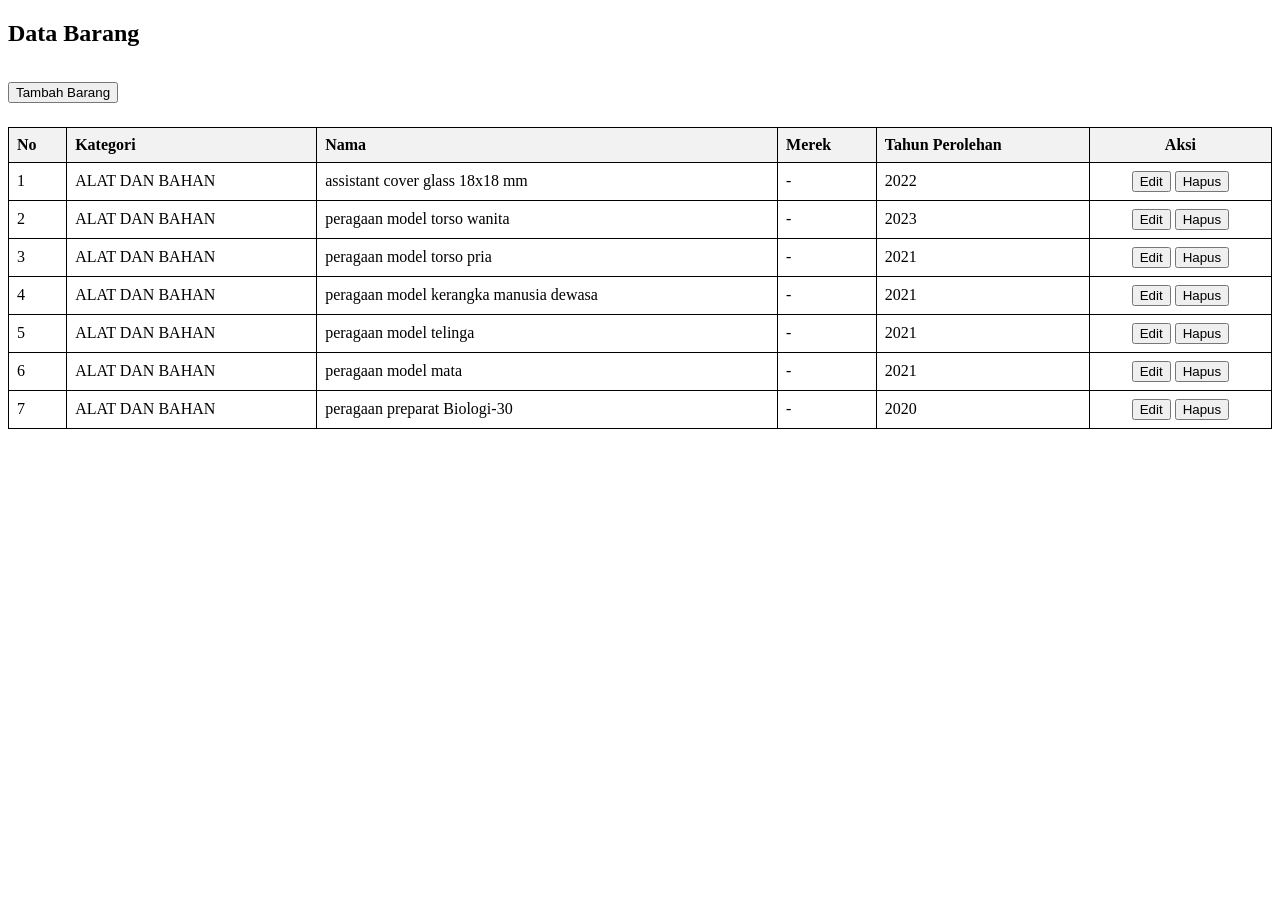
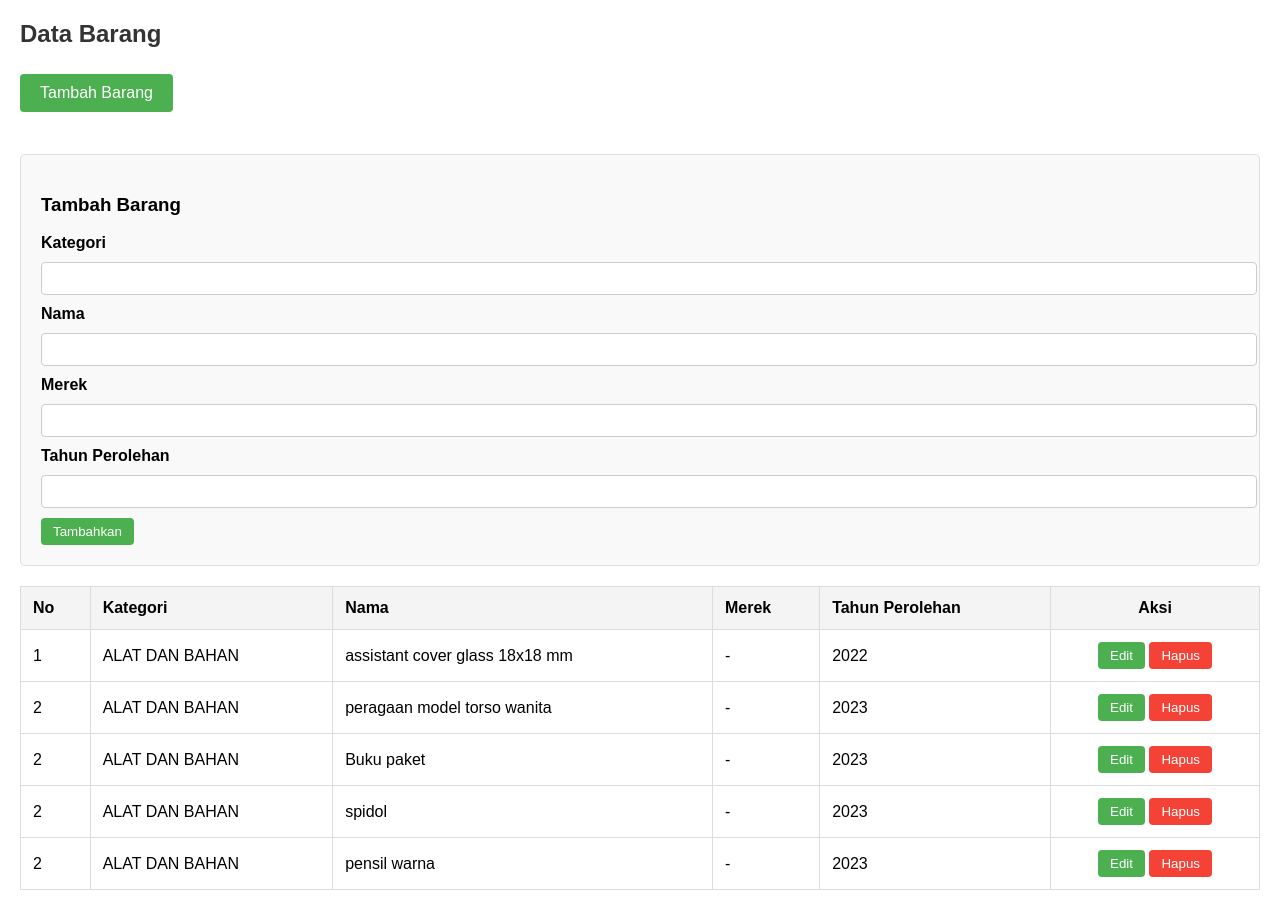
Before and after one commit to sidiqiba2003/kelompok-5, a plain HTML site: page DataBarang.html in a window 1280 px wide. Both pictures are taken after a click on the button "Tambah Barang". Before the commit the page ends 800 px from the top, so only its background shows below. Drawn offline with Linux system fonts and the light colour scheme.

Commit message:
Add files via upload
Signed-off-by: michelleanggriany28 <altsnmichelle@gmail.com>

```diff
--- a/DataBarang.html
+++ b/DataBarang.html
@@ -5,22 +5,76 @@
     <meta name="viewport" content="width=device-width, initial-scale=1.0">
     <title>Data Barang</title>
     <style>
+        body {
+            font-family: Arial, sans-serif;
+            margin: 20px;
+        }
+        h2 {
+            color: #333;
+        }
         table {
             width: 100%;
             border-collapse: collapse;
+            margin-top: 20px;
         }
         table, th, td {
-            border: 1px solid black;
+            border: 1px solid #ddd;
         }
         th, td {
-            padding: 8px;
+            padding: 12px;
             text-align: left;
         }
         th {
-            background-color: #f2f2f2;
+            background-color: #f4f4f4;
         }
         .actions {
             text-align: center;
+        }
+        button {
+            padding: 6px 12px;
+            background-color: #4CAF50;
+            color: white;
+            border: none;
+            cursor: pointer;
+            border-radius: 4px;
+        }
+        button:hover {
+            background-color: #45a049;
+        }
+        .delete-button {
+            background-color: #f44336;
+        }
+        .delete-button:hover {
+            background-color: #e53935;
+        }
+        .add-button {
+            margin-bottom: 20px;
+            padding: 10px 20px;
+            font-size: 16px;
+        }
+        .form-container {
+            display: none;
+            margin-top: 20px;
+            border: 1px solid #ddd;
+            padding: 20px;
+            background-color: #f9f9f9;
+            border-radius: 5px;
+        }
+        .form-container label {
+            display: block;
+            margin-bottom: 10px;
+            font-weight: bold;
+        }
+        .form-container input[type="text"],
+        .form-container input[type="number"] {
+            width: 100%;
+            padding: 8px;
+            margin-bottom: 10px;
+            border: 1px solid #ccc;
+            border-radius: 4px;
+        }
+        .form-container button {
+            background-color: #4CAF50;
         }
     </style>
 </head>
@@ -28,7 +82,24 @@
 
 <h2>Data Barang</h2>
 
-<h1><button>Tambah Barang</button></h1>
+<h1><button class="add-button">Tambah Barang</button></h1>
+
+<div class="form-container" id="form-container">
+    <h3>Tambah Barang</h3>
+    <label for="kategori">Kategori</label>
+    <input type="text" id="kategori" required>
+
+    <label for="nama">Nama</label>
+    <input type="text" id="nama" required>
+
+    <label for="merek">Merek</label>
+    <input type="text" id="merek">
+
+    <label for="tahun">Tahun Perolehan</label>
+    <input type="number" id="tahun" required>
+
+    <button id="add-item-button">Tambahkan</button>
+</div>
 
 <table>
     <thead>
@@ -41,7 +112,7 @@
             <th class="actions">Aksi</th>
         </tr>
     </thead>
-    <tbody>
+    <tbody id="barang-table-body">
         <tr>
             <td>1</td>
             <td>ALAT DAN BAHAN</td>
@@ -50,7 +121,7 @@
             <td>2022</td>
             <td class="actions">
                 <button>Edit</button>
-                <button>Hapus</button>
+                <button class="delete-button">Hapus</button>
             </td>
         </tr>
         <tr>
@@ -61,64 +132,107 @@
             <td>2023</td>
             <td class="actions">
                 <button>Edit</button>
-                <button>Hapus</button>
+                <button class="delete-button">Hapus</button>
             </td>
         </tr>
         <tr>
-            <td>3</td>
+            <td>2</td>
             <td>ALAT DAN BAHAN</td>
-            <td>peragaan model torso pria</td>
+            <td>Buku paket</td>
             <td>-</td>
-            <td>2021</td>
+            <td>2023</td>
             <td class="actions">
                 <button>Edit</button>
-                <button>Hapus</button>
+                <button class="delete-button">Hapus</button>
             </td>
         </tr>
         <tr>
-            <tr>
-                <td>4</td>
+            <td>2</td>
             <td>ALAT DAN BAHAN</td>
-                <td>peragaan model kerangka manusia dewasa</td>
+            <td>spidol</td>
             <td>-</td>
-                <td>2021</td>
+            <td>2023</td>
             <td class="actions">
                 <button>Edit</button>
-                    <button>Hapus</button>
+                <button class="delete-button">Hapus</button>
             </td>
         </tr>
         <tr>
-                <tr>
-                    <td>5</td>
+            <td>2</td>
             <td>ALAT DAN BAHAN</td>
-                    <td>peragaan model telinga</td>
+            <td>pensil warna</td>
             <td>-</td>
-                    <td>2021</td>
+            <td>2023</td>
             <td class="actions">
                 <button>Edit</button>
-                        <button>Hapus</button>
+                <button class="delete-button">Hapus</button>
             </td>
         </tr>
-                <tr>
-                    <tr>
-                        <td>6</td>
-                        <td>ALAT DAN BAHAN</td>
-                        <td>peragaan model mata</td>
-                        <td>-</td>
-                        <td>2021</td>
+        <!-- Add more rows as needed -->
+    </tbody>
+</table>
+
+<script>
+    document.querySelector('.add-button').addEventListener('click', function() {
+        const formContainer = document.getElementById('form-container');
+        formContainer.style.display = formContainer.style.display === 'none' || formContainer.style.display === '' ? 'block' : 'none';
+    });
+
+    document.getElementById('add-item-button').addEventListener('click', function() {
+        const kategori = document.getElementById('kategori').value;
+        const nama = document.getElementById('nama').value;
+        const merek = document.getElementById('merek').value || '-';
+        const tahun = document.getElementById('tahun').value;
+
+        if (kategori && nama && tahun) {
+            const tableBody = document.getElementById('barang-table-body');
+            const newRow = document.createElement('tr');
+            const rowCount = tableBody.rows.length + 1;
+
+            newRow.innerHTML = `
+                <td>${rowCount}</td>
+                <td>${kategori}</td>
+                <td>${nama}</td>
+                <td>${merek}</td>
+                <td>${tahun}</td>
                 <td class="actions">
                     <button>Edit</button>
-                            <button>Hapus</button>
+                    <button class="delete-button">Hapus</button>
                 </td>
-                    </tr>
-                    <tr>
+            `;
 
-            <td>7</td>
-            <td>ALAT DAN BAHAN</td>
-            <td>peragaan preparat  Biologi-30</td>
-            <td>-</td>
-            <td>2020</td>
-            <td class="actions">
-                <button>Edit</button>
-                <button>Hapus</button>
-            </td>
+            tableBody.appendChild(newRow);
+
+            // Reset the form
+            document.getElementById('kategori').value = '';
+            document.getElementById('nama').value = '';
+            document.getElementById('merek').value = '';
+            document.getElementById('tahun').value = '';
+
+            // Hide the form
+            document.getElementById('form-container').style.display = 'none';
+
+            // Re-attach delete event listener for new buttons
+            newRow.querySelector('.delete-button').addEventListener('click', function() {
+                if (confirm('Apakah Anda yakin ingin menghapus barang ini?')) {
+                    newRow.remove();
+                }
+            });
+        } else {
+            alert('Mohon isi semua kolom yang diperlukan.');
+        }
+    });
+
+    const deleteButtons = document.querySelectorAll('.delete-button');
+    deleteButtons.forEach(button => {
+        button.addEventListener('click', function() {
+            if (confirm('Apakah Anda yakin ingin menghapus barang ini?')) {
+                const row = this.parentNode.parentNode;
+                row.parentNode.removeChild(row);
+            }
+        });
+    });
+</script>
+
+</body>
+</html>
```
Lines whose indentation alone changed are shown as unchanged.
